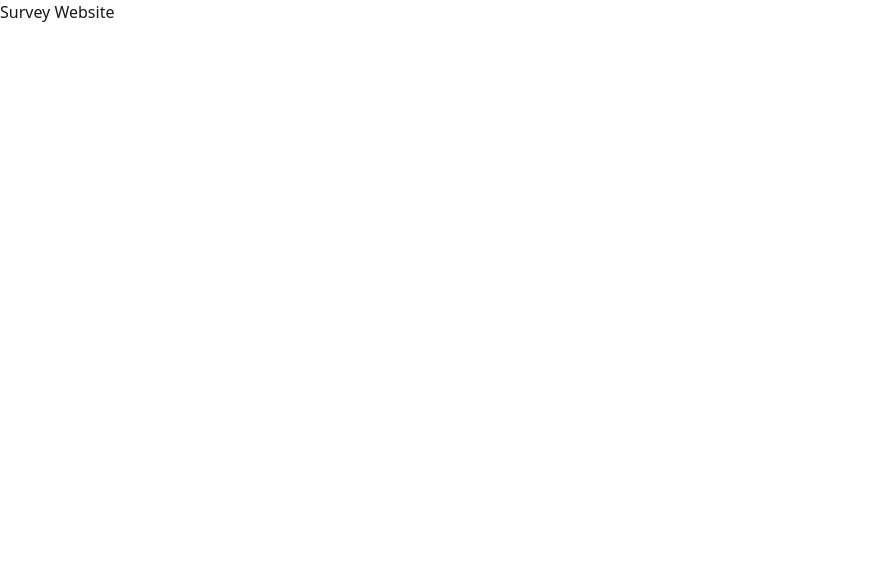
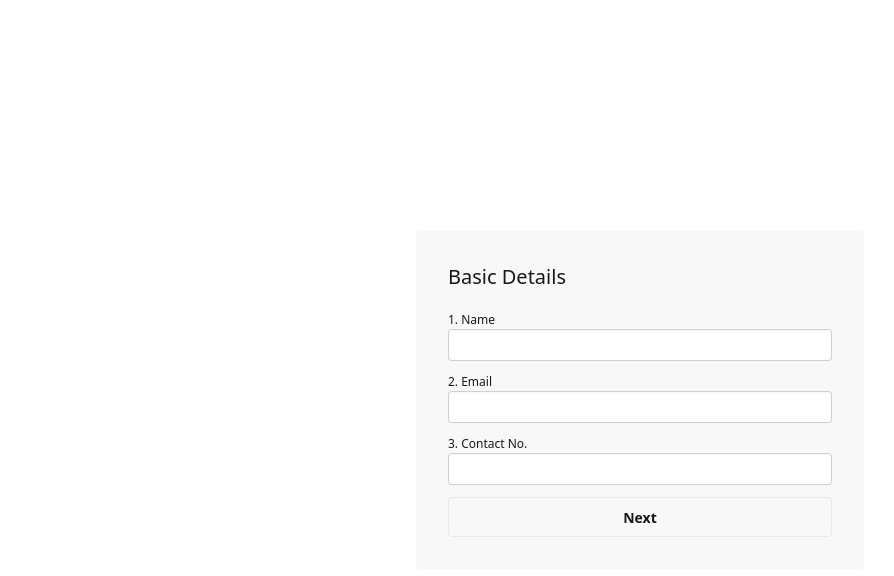
Before and after one commit to yomiyow/typescript-projects, a React (Vite) app in the folder 1-survey-website/: page / in a window 1280 px wide. Shown: the top 576 px of the page, without its empty margins (0-894 px from the left). Built offline with nearby package versions, Linux system fonts and the light colour scheme.

Commit message:
feat: use MultiStepForm in App.tsx

```diff
--- a/1-survey-website/src/App.tsx
+++ b/1-survey-website/src/App.tsx
@@ -1,6 +1,10 @@
+import MultiStepForm from "./components/MultiStepForm";
+
 const App = () => {
   return (
-    <h1>Survey Website</h1>
+    <main className='h-screen w-screen flex flex-col justify-center items-center'>
+      <MultiStepForm />
+    </main>
   );
 };
 
```
